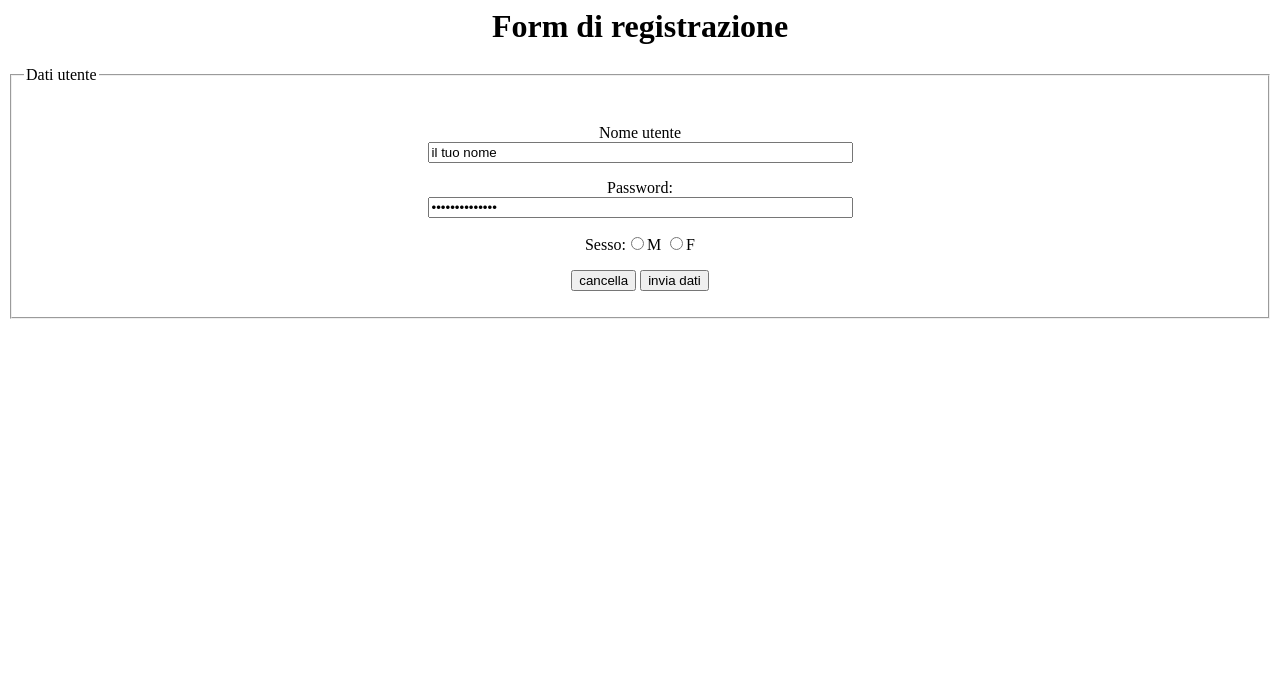
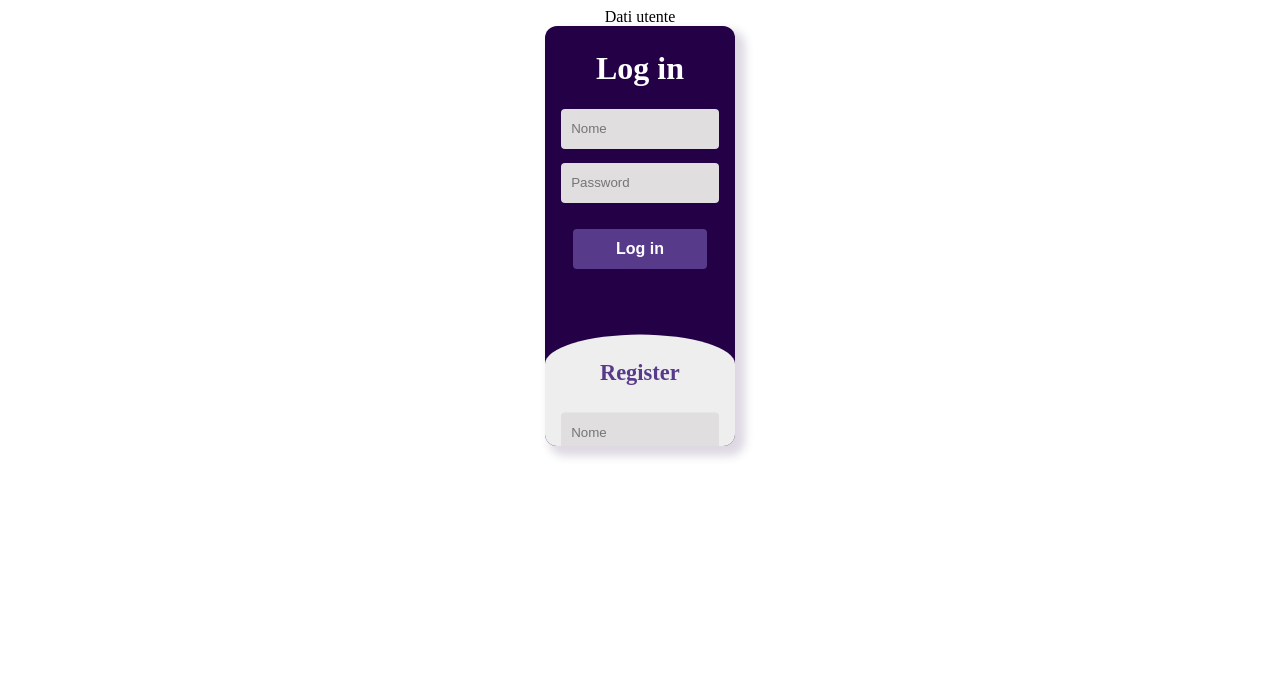
Before and after one commit to elite-23/esercizi, a Flask app: page / in a window 1280 px wide. Shown: the top 685 px of the page. Run offline with Flask 3, Linux system fonts and the light colour scheme.

Commit message:
esercizio login e registrazione

```diff
--- a/Python5-6/ServerWEBFS/server.py
+++ b/Python5-6/ServerWEBFS/server.py
@@ -1,25 +1,48 @@
-from flask import Flask, render_template
+from flask import Flask, render_template, request
 
 api=Flask(__name__)
+
+utenti: list[list[str]]=[["Mario","Password1","1","0"],["Luigi","Password2","1","0"],["Francesca","Password3","2","0"]]
+
 
 @api.route('/', methods=['GET'])
 def index():
     return render_template("index.html")
 
-@api.route('/pippo', methods=['GET'])
-def pippo():
-    return render_template("pippo.html")
-
 @api.route('/regok', methods=['GET'])
-def regOk():
-    return render_template("reg_ok.html")
+def regOk(Uname: str,Usex: str):
+    if Usex=="1":
+        Usex="un maschio"
+    else:
+        Usex="una femmina"
+    context={"Usex":Usex,"Uname":Uname}
+    return render_template("reg_ok.html", **context)
 
 @api.route('/regko', methods=['GET'])
 def regKo():
     return render_template("reg_ko.html")
 
+
+
 @api.route('/registrati', methods=['GET'])
 def registrati():
-    return render_template("reg_ko.html")
+    utente: list[str]=[str(request.args.get("fnome")),str(request.args.get("fpassword")),str(request.args.get("fsesso")),"0"]
+    print(utente)
+    if utente in utenti:
+        utenti[utenti.index(utente)][3]="1"
+        return regOk(utente[0],utente[2])
+    return regKo()
+
+@api.route("/accedi",methods=["GET"])
+def accedi():
+    utente: list[str]=[str(request.args.get("fnome")),str(request.args.get("fpassword")),"1"]
+    for u in utenti:
+        i=u
+        i.pop(2)
+        if utente == i:
+            return regOk(u[0],u[2])
+    return regKo()
+
+
 
 api.run(host="0.0.0.0",port=8085)
--- /dev/null
+++ b/Python5-6/ServerWEBFS/templates/c.css
@@ -0,0 +1,100 @@
+p{
+    margin:0%
+}
+.main {
+    width:15%;
+    position: relative;
+    display: flex;
+    flex-direction: column;
+    background-color: #240046;
+    max-height: 420px;
+    overflow: hidden;
+    border-radius: 12px;
+    box-shadow: 7px 7px 10px 3px #24004628;
+}
+
+#chk {
+    display: none;
+}
+
+.form {
+    display: flex;
+    flex-direction: column;
+    gap: 14px;
+    padding: 16px;
+}
+.login {
+    position: relative;
+    width: 100%;
+    height: 100%;
+}
+
+.login label {
+    margin: 5% 0 5%;
+}
+
+label {
+    color: #fff;
+    font-size: 2rem;
+    justify-content: center;
+    display: flex;
+    font-weight: bold;
+    cursor: pointer;
+    transition: .5s ease-in-out;
+}
+
+.input {
+    width: 100%;
+    height: 40px;
+    background: #e0dede;
+    padding: 10px;
+    border: none;
+    outline: none;
+    border-radius: 4px;
+}
+
+/*Register*/
+.register {
+    background: #eee;
+    border-radius: 60% / 10%;
+    transform: translateY(5%);
+    transition: .8s ease-in-out;
+}
+
+.register label {
+    color: #573b8a;
+    transform: scale(.7);
+    margin:3% 0% 4% ;
+}
+
+#chk:checked ~ .register {
+    transform: translateY(-60%);
+}
+
+#chk:checked ~ .register label {
+    transform: scale(1);
+    margin: 10% 0 5%;
+}
+
+#chk:checked ~ .login label {
+    transform: scale(.6);
+    margin: 5% 0 5%;
+}
+/*Button*/
+.form button {
+    width: 85%;
+    height: 40px;
+    margin: 12px auto 10%;
+    color: #fff;
+    background: #573b8a;
+    font-size: 1rem;
+    font-weight: bold;
+    border: none;
+    border-radius: 4px;
+    cursor: pointer;
+    transition: .2s ease-in;
+}
+
+.form button:hover {
+    background-color: #6d44b8;
+}
--- a/Python5-6/ServerWEBFS/templates/index.html
+++ b/Python5-6/ServerWEBFS/templates/index.html
@@ -1,34 +1,35 @@
-<html>
+<html lang="en">
     <head>
-        <title>
-            Ciao a tutti
-        </title>
+        <link rel="stylesheet" href="c.css">
+        <title>Form di registrazione</title>
+
     </head>
     <body>
         <center>
-            <h1>Form di registrazione</h1>
-            <form action="/registrati" method="get">
-                <fieldset>
-                    <legend> Dati utente</legend>
-                    <input type="hidden" name="controllo" value="2"><br>
-                    <p>
-                        <label for="fnmame">Nome utente</label><br>
-                        <input id="fname" type="text" name="nome" value="il tuo nome" size="50" maxlength="20">
-                    </p>
-                    <p>
-                        <label for="fcognome">Password:</label><br>
-                        <input id="fcognome" type="password" name="cognome" value="il tuo cognome" size="50" maxlength="20">
-                    </p>
-                    <p>
-                        Sesso:<input name="sesso" type="radio" value="1">M
-                        <input name="sesso" type="radio" value="2">F
-                    </p>
-                    <p id="btnid">
-                        <input type="reset" value="cancella">
-                        <input type="submit" value="invia dati">
-                    </p>
-                </fieldset>
-            </form>
+            <legend> Dati utente</legend>
+            <div class="main">
+                <input type="checkbox" id="chk" aria-hidden="true">
+
+                <div class="login">
+                    <form class="form" action="/registrati" method="get">
+                        <label for="chk" aria-hidden="true">Log in</label>
+                        <input class="input" type="email" name="fnome" placeholder="Nome" required="">
+                        <input class="input" type="password" name="fpassword" placeholder="Password" required="">
+                        <button>Log in</button>
+                    </form>
+                </div>
+
+                <div class="register">
+                    <form class="form" action="/registrati" method="get">
+                        <label for="chk" aria-hidden="true">Register</label>
+                        <input class="input" type="text" name="txt" placeholder="Nome" required="">
+                        <input class="input" type="password" name="fpassword" placeholder="Password" required="">
+                        Sesso:<p><input name="fsesso" type="radio" value="1">M
+                            <input name="fsesso" type="radio" value="2">F</p>
+                        <button>Register</button>
+                    </form>
+                </div>
+            </div>
         </center>
     </body>
 </html>
```
Also changed, not shown: Python5-6/ServerWEBFS/templates/pippo.html (deleted, +0 -10 lines), Python5-6/ServerWEBFS/templates/reg_ko.html (added, +8 -0 lines), Python5-6/ServerWEBFS/templates/reg_ok.html (added, +8 -0 lines).
